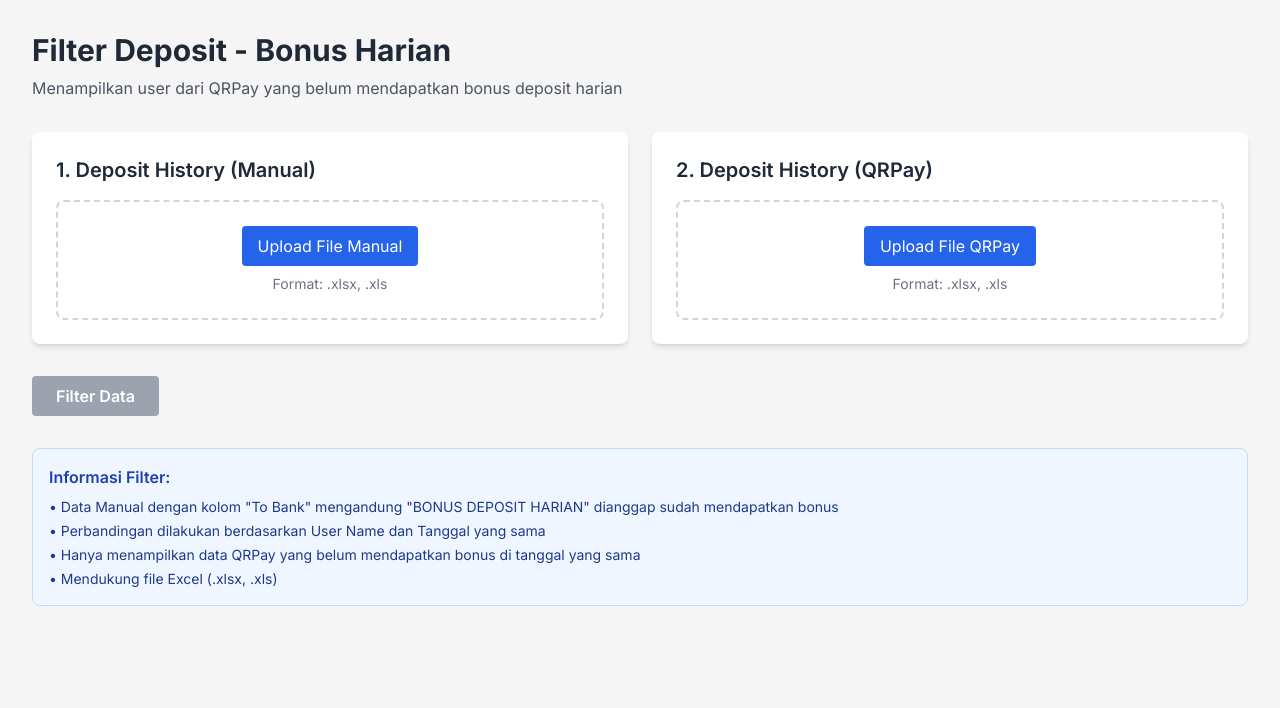
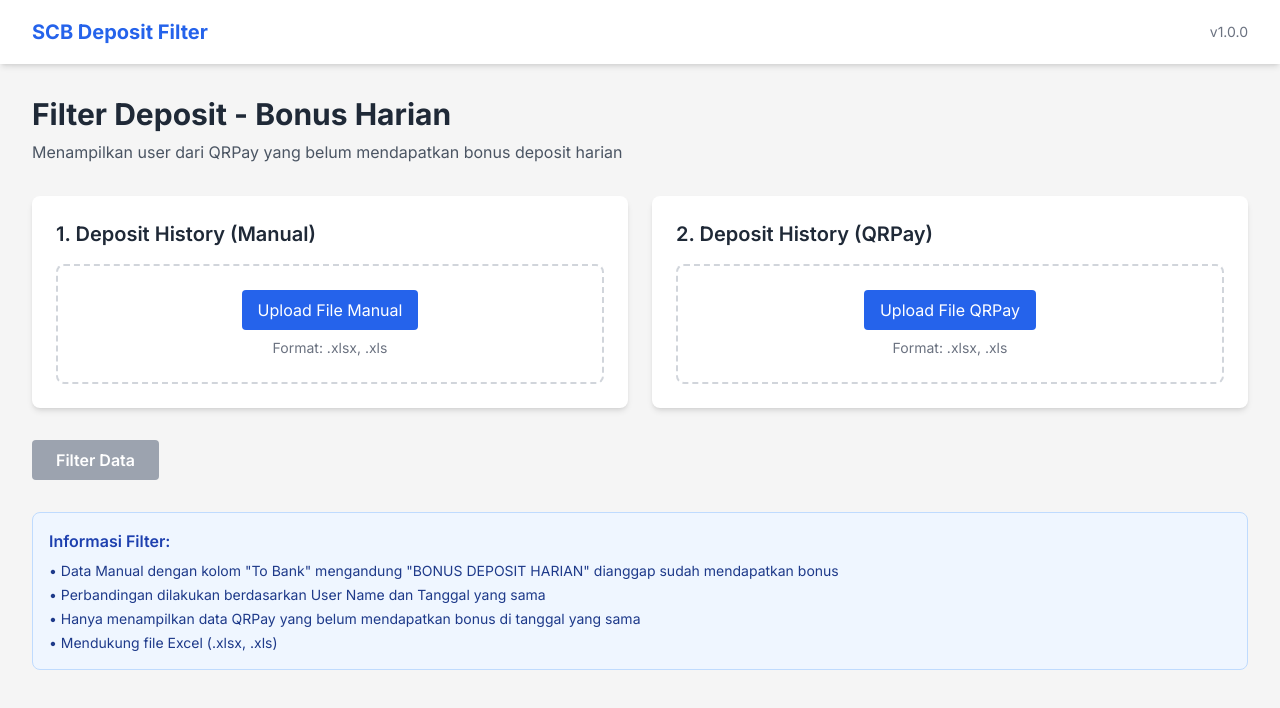
Before and after one commit to founderkomunitasonline/scb, a Next.js app: page / in a window 1280 px wide. Shown: the top 708 px of the page. Built offline with nearby package versions, Linux system fonts and the light colour scheme.

Commit message:
Update layout.tsx

```diff
--- a/app/layout.tsx
+++ b/app/layout.tsx
@@ -1,11 +1,14 @@
+import type { Metadata } from 'next'
+import { Inter } from 'next/font/google'
 import './globals.css'
-import { Inter } from 'next/font/google'
 
 const inter = Inter({ subsets: ['latin'] })
 
-export const metadata = {
-  title: 'Deposit Filter - Bonus Harian',
+export const metadata: Metadata = {
+  title: 'SCB Deposit Filter - Bonus Harian',
   description: 'Filter data deposit untuk menampilkan user yang belum mendapatkan bonus deposit harian',
+  authors: [{ name: 'SCB Team' }],
+  keywords: 'deposit, bonus, filter, SCB',
 }
 
 export default function RootLayout({
@@ -15,7 +18,21 @@ export default function RootLayout({
 }) {
   return (
     <html lang="id">
-      <body className={inter.className}>{children}</body>
+      <body className={inter.className}>
+        <nav className="bg-white shadow-md sticky top-0 z-50">
+          <div className="max-w-7xl mx-auto px-4 sm:px-6 lg:px-8">
+            <div className="flex justify-between items-center h-16">
+              <div className="flex items-center">
+                <h1 className="text-xl font-bold text-blue-600">SCB Deposit Filter</h1>
+              </div>
+              <div className="text-sm text-gray-500">
+                v1.0.0
+              </div>
+            </div>
+          </div>
+        </nav>
+        {children}
+      </body>
     </html>
   )
 }
```
